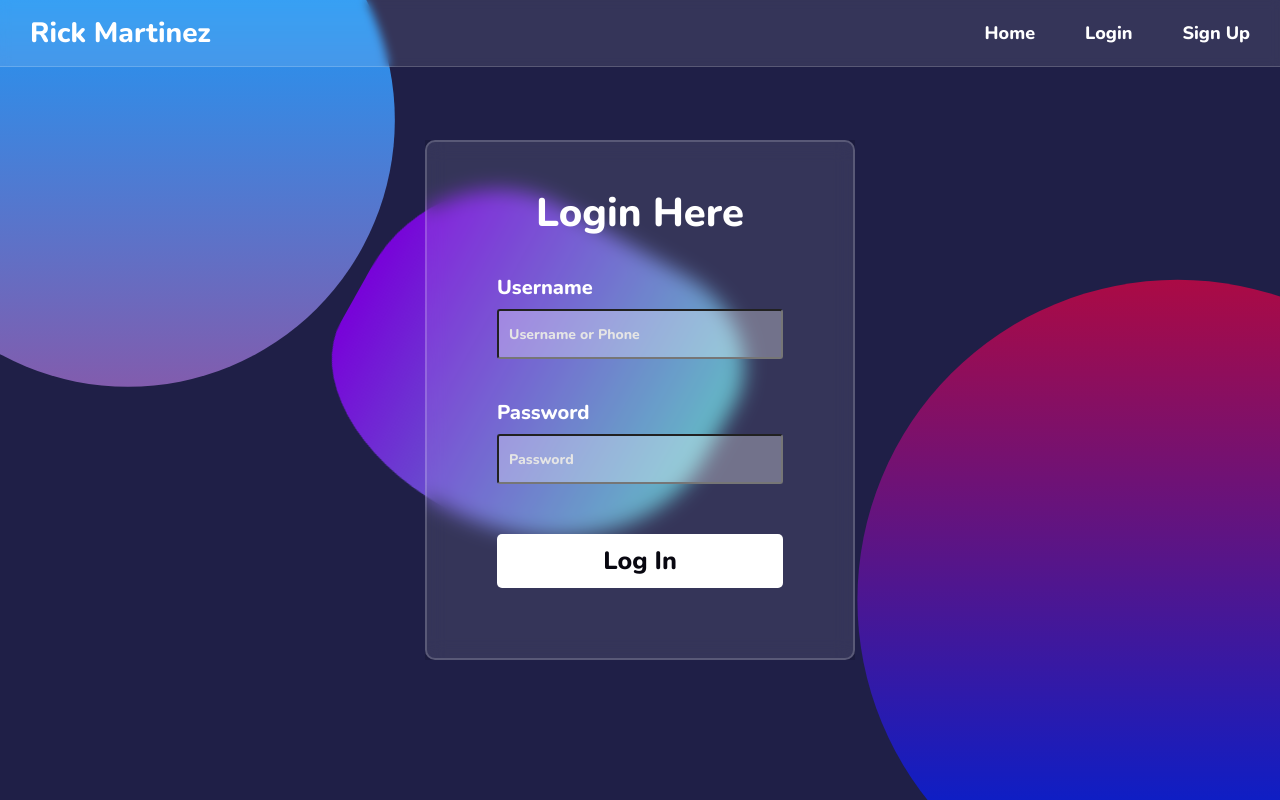
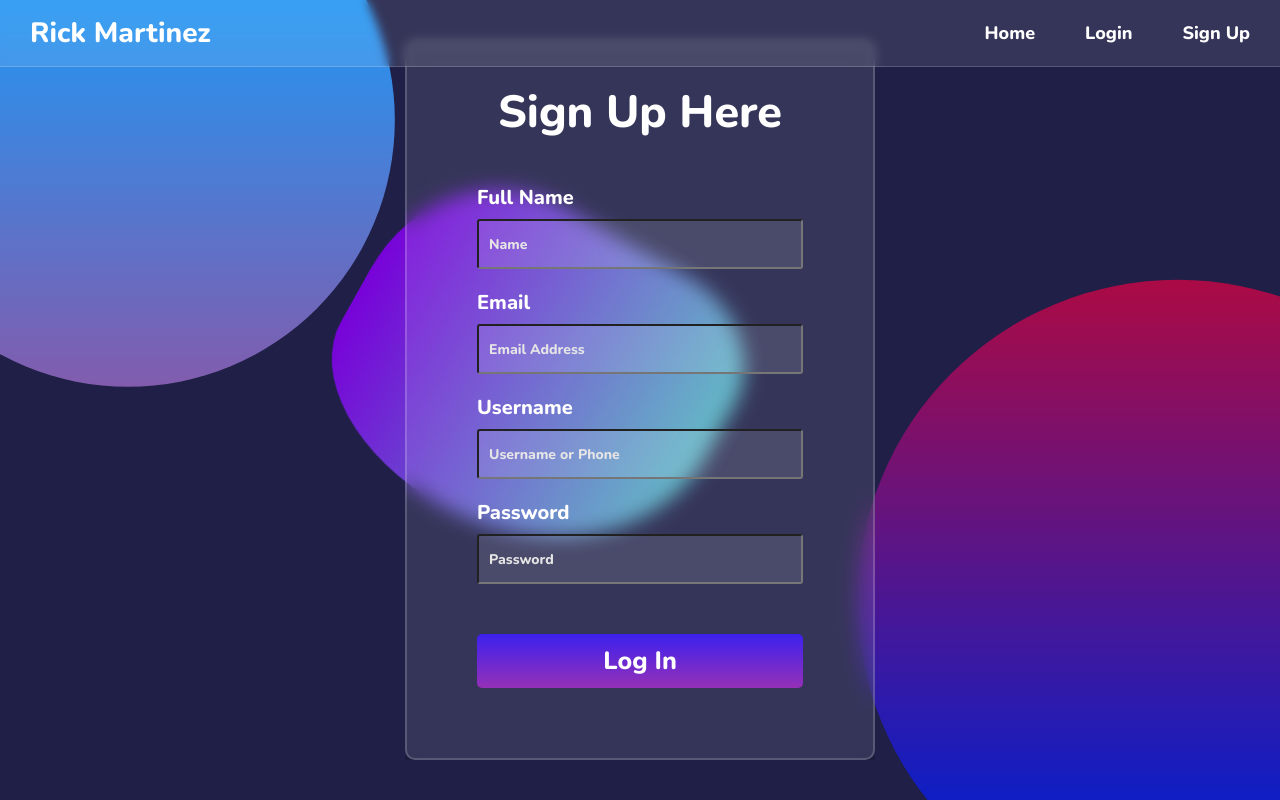
Before and after one commit to Rick3Mrtz/Glassmorphism, a React (Create React App) app: page /signup in a window 1280 px wide. Built offline with nearby package versions, Linux system fonts and the light colour scheme; a web font is replaced by a local one.

Commit message:
added Signup.js with matching effects, subtle changes to input styles

```diff
--- a/src/components/Signup.js
+++ b/src/components/Signup.js
@@ -1,12 +1,37 @@
 import React from 'react';
 import '../styles/Signup.css'
 import Login from './Login';
+import Background from './Background';
 
 function Signup() {
     return (
         <div>
-            <Login />
+        <div className='signup-screen'>
+
+
+        <div class="signup-bg">
+          <form>
+            <h1>Sign Up Here</h1>
+
+            <label for="name">Full Name</label>
+            <input type="text" placeholder="Name"/>
+
+            <label for="password">Email</label>
+            <input type="password" placeholder="Email Address"/>
+
+            <label for="username">Username</label>
+            <input type="text" placeholder="Username or Phone"/>
+
+            <label for="password">Password</label>
+            <input type="password" placeholder="Password"/>
+
+            <button type="submit">Log In</button>
+          </form>
         </div>
+
+      </div>
+      <Background />
+      </div>
     )
 }
 
--- a/src/styles/Login.css
+++ b/src/styles/Login.css
@@ -57,7 +57,7 @@ body {
     display: block;
     height: 50px;
     width: 100%;
-    background-color: rgba(255, 255, 255, 0.3);
+    background-color: rgba(255, 255, 255, 0.1);
     border-radius: 3px;
     padding: 0 10px;
     margin-top: 8px;
--- a/src/styles/Signup.css
+++ b/src/styles/Signup.css
@@ -0,0 +1,91 @@
+body {
+    margin: 0;
+    display: flex;
+    justify-content: center;
+    align-items: center;
+    background-color: #1f1f47;
+    height: 100%;
+    /* width: auto; */
+  }
+
+  .signup-screen {
+    position: absolute;
+    top: 50%;
+    left: 50%;
+    transform: translate(-50%, -50%);
+    z-index: 4;
+  }
+
+  .signup-bg {
+    background-color: rgba(255, 255, 255, 0.1);
+    backdrop-filter: blur(10px);
+    border-radius: 10px;
+    border: 2px solid rgba(255, 255, 255, 0.18);
+    box-shadow: 0 0 40px rgba(8, 7, 16, 0.6);
+    height: 720px;
+    width: 470px;
+    z-index: 4;
+
+  }
+
+  form {
+    display: flex;
+    flex-direction: column;
+    align-items: center;
+    color: #ffffff;
+
+  }
+
+  h1 {
+    font-size: 45px;
+    font-weight: 500;
+    line-height: 42px;
+    text-align: center;
+    padding-bottom: 30px;
+  }
+
+  label{
+
+    margin-top: 20px;
+    font-size: 20px;
+    font-weight: 500;
+    display: flex;
+    justify-content: flex-start;
+    width: 100%;
+}
+
+  input {
+    display: block;
+    height: 50px;
+    width: 100%;
+    background-color: rgba(255, 255, 255, 0.1);
+    border-radius: 3px;
+    padding: 0 10px;
+    margin-top: 8px;
+    font-size: 14px;
+    font-weight: 300;
+    color: #ffffff;
+  }
+
+  input::placeholder {
+    color: #e5e5e5;
+  }
+
+  button {
+    margin-top: 50px;
+    width: 100%;
+    background-image: linear-gradient(rgb(60, 33, 238), rgb(149, 48, 183));
+    color: #fff;
+    padding: 10px 0;
+    font-size: 25px;
+    font-weight: 600;
+    border-radius: 5px;
+    cursor: pointer;
+    border: none;
+    outline: none;
+    transition: background-color 0.3s ease;
+  }
+
+  button:hover {
+    background-color: #dcdcdc;
+  }
```
